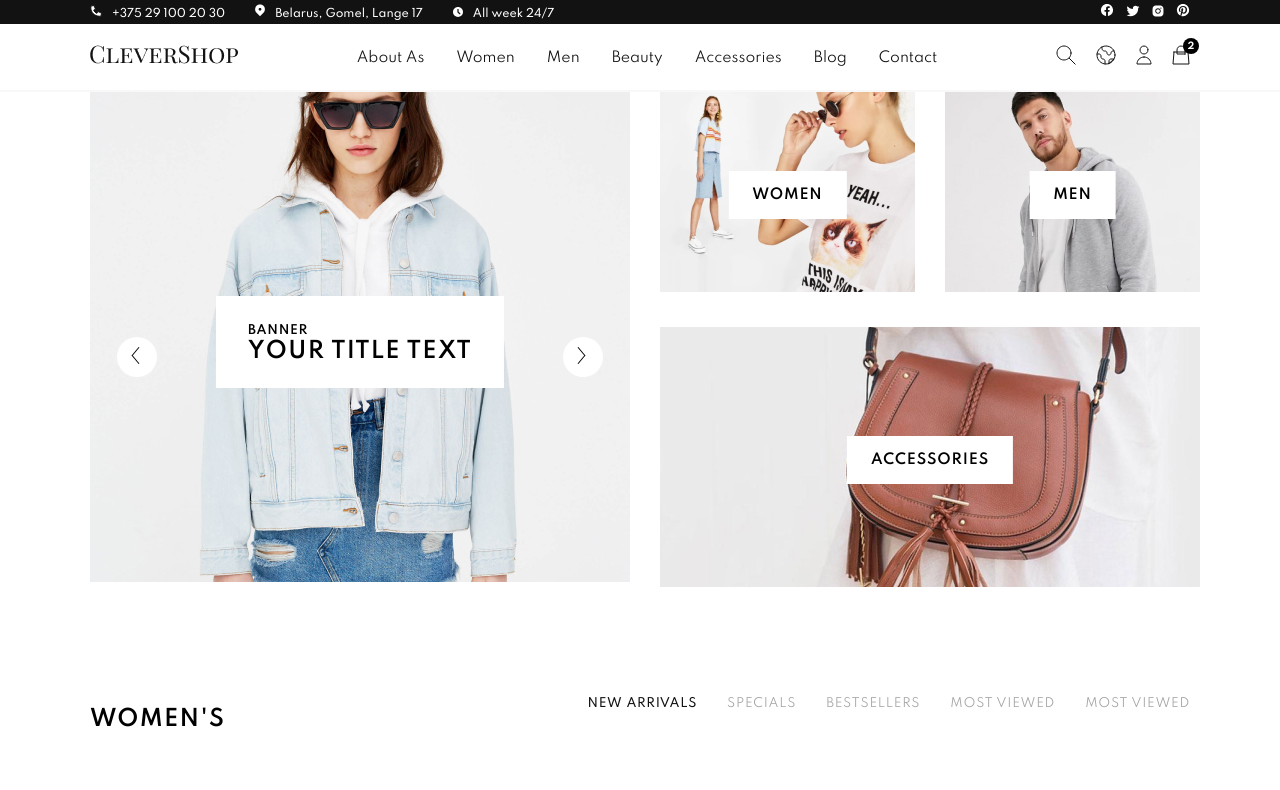
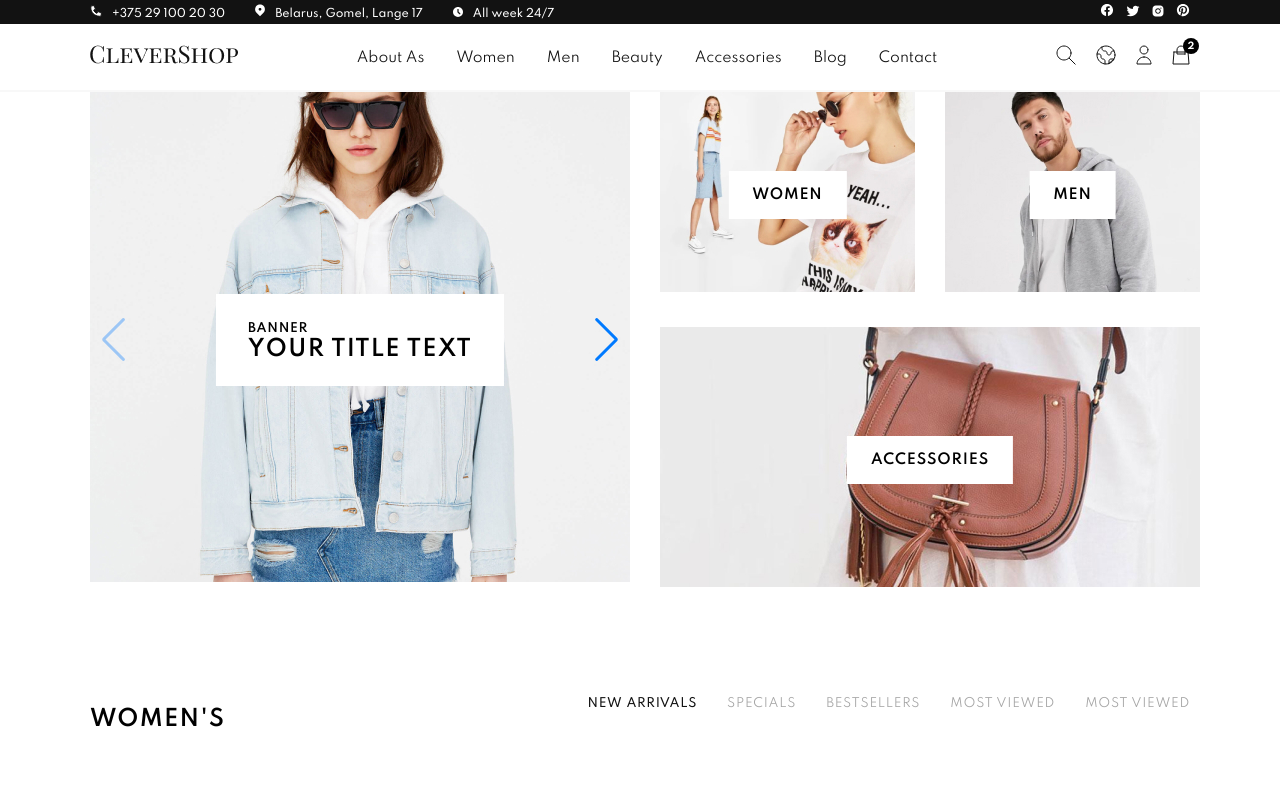
Before and after one commit to Hv0st/training-shop, a React (Create React App) app: page /#/ in a window 1280 px wide. Shown: the top 790 px of the page. Built offline with nearby package versions, Linux system fonts and the light colour scheme.

Commit message:
install swiper & add for mainscreen

```diff
--- a/package.json
+++ b/package.json
@@ -13,6 +13,7 @@
     "react-dom": "^17.0.2",
     "react-router-dom": "^6.2.1",
     "react-scripts": "5.0.0",
+    "swiper": "^8.0.6",
     "web-vitals": "^2.1.4"
   },
   "scripts": {
--- a/src/components/mainscreen/Mainscreen.jsx
+++ b/src/components/mainscreen/Mainscreen.jsx
@@ -1,5 +1,9 @@
 import s from './Mainsreen.module.scss';
 import Features from '../features/Features';
+import { Swiper, SwiperSlide } from 'swiper/react';
+import "swiper/css/bundle";
+import "swiper/scss/navigation";
+import { Navigation } from "swiper";
 import img from './assets/img/product-img-1.jpg';
 import imgWomen from './assets/img/product-women-img.jpg';
 import imgMen from './assets/img/product-men-img.jpg';
@@ -11,17 +15,47 @@ function Mainscreen() {
             <div className={s.container}>
                 <div className={s.mainscreenImgs}>
                     <div className={s.mainscreenImgWrapper}>
+                        <Swiper navigation={true} slidesPerView={1} modules={[Navigation]} className="mySwiper">
+                            <SwiperSlide className={s.swiperSlide}>
                                 <img className={s.mainscreenImg} src={img} alt="" />
                                 <div className={`${s.mainscreenBanner} ${s.mainscreenBannerBig}`}>
                                     <span className={s.mainscreenBannerSubtitle}>banner</span>
                                     <h2 className={`${s.mainscreenBannerTitle} ${s.mainscreenBannerTitleBig}`}>your Title text </h2>
                                 </div>
-                        <div className={s.arrows}>
+                                {/* <div className={s.arrows}>
                                     <div className={s.arrowLeft}>
                                     </div>
                                     <div className={s.arrowRight}>
                                     </div>
+                                </div> */}
+                            </SwiperSlide>
+                            <SwiperSlide className={s.swiperSlide}>
+                                <img className={s.mainscreenImg} src={img} alt="" />
+                                <div className={`${s.mainscreenBanner} ${s.mainscreenBannerBig}`}>
+                                    <span className={s.mainscreenBannerSubtitle}>banner</span>
+                                    <h2 className={`${s.mainscreenBannerTitle} ${s.mainscreenBannerTitleBig}`}>your Title text </h2>
                                 </div>
+                                {/* <div className={s.arrows}>
+                                    <div className={s.arrowLeft}>
+                                    </div>
+                                    <div className={s.arrowRight}>
+                                    </div>
+                                </div> */}
+                            </SwiperSlide>
+                            <SwiperSlide className={s.swiperSlide}>
+                                <img className={s.mainscreenImg} src={img} alt="" />
+                                <div className={`${s.mainscreenBanner} ${s.mainscreenBannerBig}`}>
+                                    <span className={s.mainscreenBannerSubtitle}>banner</span>
+                                    <h2 className={`${s.mainscreenBannerTitle} ${s.mainscreenBannerTitleBig}`}>your Title text </h2>
+                                </div>
+                                {/* <div className={s.arrows}>
+                                    <div className={s.arrowLeft}>
+                                    </div>
+                                    <div className={s.arrowRight}>
+                                    </div>
+                                </div> */}
+                            </SwiperSlide>
+                        </Swiper>
                     </div>
                     <div className={s.mainscreenImgWrapper}>
                         <img className={s.mainscreenImg} src={imgWomen} alt="" />
--- a/src/components/mainscreen/Mainsreen.module.scss
+++ b/src/components/mainscreen/Mainsreen.module.scss
@@ -50,6 +50,7 @@
 }
 
 .mainscreenImgWrapper:nth-child(1) {
+    max-width: 540px;
     position: relative;
     grid-column-start: 1;
     grid-column-end: 2;
@@ -183,73 +184,73 @@
 
 }
 
-.arrows {
-    position: relative;
-    top: -50%;
-    transform: translateY(50%);
-}
+// .arrows {
+//     position: relative;
+//     top: -50%;
+//     transform: translateY(50%);
+// }
 
-.arrowLeft {
-    position: absolute;
-    height: 40px;
-    width: 40px;
-    border-radius: 50px;
-    top: 50%;
-    left: 5%;
-    background-color: white;
-}
+// .arrowLeft {
+//     position: absolute;
+//     height: 40px;
+//     width: 40px;
+//     border-radius: 50px;
+//     top: 50%;
+//     left: 5%;
+//     background-color: white;
+// }
 
-.arrowLeft::before {
-    position: absolute;
-    content: "";
-    height: 1px;
-    width: 11px;
-    top: 14px;
-    left: 13px;
-    background: black;
-    transform: rotate(-50deg);
-}
+// .arrowLeft::before {
+//     position: absolute;
+//     content: "";
+//     height: 1px;
+//     width: 11px;
+//     top: 14px;
+//     left: 13px;
+//     background: black;
+//     transform: rotate(-50deg);
+// }
 
-.arrowLeft::after {
-    position: absolute;
-    content: "";
-    height: 1px;
-    width: 11px;
-    top: 22px;
-    left: 13px;
-    background: black;
-    transform: rotate(50deg);
-}
+// .arrowLeft::after {
+//     position: absolute;
+//     content: "";
+//     height: 1px;
+//     width: 11px;
+//     top: 22px;
+//     left: 13px;
+//     background: black;
+//     transform: rotate(50deg);
+// }
 
 
-.arrowRight {
-    position: absolute;
-    height: 40px;
-    width: 40px;
-    border-radius: 50px;
-    top: 50%;
-    right: 5%;
-    background-color: white;
-}
+// .arrowRight {
+//     position: absolute;
+//     height: 40px;
+//     width: 40px;
+//     border-radius: 50px;
+//     top: 50%;
+//     right: 5%;
+//     background-color: white;
+// }
 
-.arrowRight::before {
-    position: absolute;
-    content: "";
-    height: 1px;
-    width: 11px;
-    top: 14px;
-    left: 13px;
-    background: black;
-    transform: rotate(50deg);
-}
+// .arrowRight::before {
+//     position: absolute;
+//     content: "";
+//     height: 1px;
+//     width: 11px;
+//     top: 14px;
+//     left: 13px;
+//     background: black;
+//     transform: rotate(50deg);
+// }
 
-.arrowRight::after {
-    position: absolute;
-    content: "";
-    height: 1px;
-    width: 11px;
-    top: 22px;
-    left: 13px;
-    background: black;
-    transform: rotate(-50deg);
-}
+// .arrowRight::after {
+//     position: absolute;
+//     content: "";
+//     height: 1px;
+//     width: 11px;
+//     top: 22px;
+//     left: 13px;
+//     background: black;
+//     transform: rotate(-50deg);
+// }
--- a/src/components/productCard/ProductCard.jsx
+++ b/src/components/productCard/ProductCard.jsx
@@ -2,6 +2,7 @@ import s from './ProductCard.module.scss';
 import Share from '../share/Share';
 import Rating from '../rating/Rating';
 import ProductNarrative from '../productNarrative/ProuctNarrative';
+import RelatedProducts from '../relatedProducts/RelatedProducts';
 import leftImg1 from './assets/img/product-img-left-1.jpg';
 import leftImg2 from './assets/img/product-img-left-2.jpg';
 import leftImg3 from './assets/img/product-img-left-3.jpg';
@@ -51,12 +52,12 @@ function ProductCard(props) {
                     <div className={s.productCardMedium}>
                         <div className={s.productCardMediumImgWrapper}>
                         <img className={s.productCardMediumImg} src={mainImg} alt="" />
-                            <div className={s.CardMediumArrows}>
+                            {/* <div className={s.CardMediumArrows}>
                                 <div className={s.CardMediumArrowLeft}>
                                 </div>
                                 <div className={s.CardMediumArrowRight}>
                                 </div>
-                            </div>
+                            </div> */}
                         </div>
 
                     </div>
@@ -149,6 +150,7 @@ function ProductCard(props) {
                     </div>
                 </div>
             </div>
+            <RelatedProducts />
         </div>
     );
 }
--- a/src/components/relatedProducts/RelatedProducts.module.scss
+++ b/src/components/relatedProducts/RelatedProducts.module.scss
@@ -0,0 +1,48 @@
+.relatedProduct
+.container{
+
+    max-width: 1140px;
+    margin: 0 auto;
+    padding: 0 20px;
+
+    @media screen and (max-width: 992px) {
+        max-width: 960px;
+        margin: 0 auto;
+    }
+
+    @media screen and (max-width: 768px) {
+        max-width: 720px;
+        margin: 0 auto;
+    }
+
+    @media screen and (max-width: 576px) {
+        max-width: 540px;
+        margin: 0 auto;
+    }
+
+    @media screen and (max-width: 360px) {
+        max-width: 320px;
+        margin: 0 auto;
+    }
+
+}
+.RelatedProductList {
+    margin-top: 50px;
+    display: grid;
+    grid-template-columns: 1fr 1fr 1fr 1fr;
+    justify-items: center;
+    grid-gap: 30px;
+
+    @media screen and (max-width: 1130px) {
+        grid-template-columns: 1fr 1fr 1fr;
+        grid-gap: 15px;
+    }
+
+    @media screen and (max-width: 855px) {
+        grid-template-columns: 1fr 1fr;
+    }
+
+    @media screen and (max-width: 585px) {
+        grid-template-columns: 1fr;
+    }
+}
```
Also changed, not shown: src/components/relatedProducts/RelatedProducts.jsx (+11 -7 lines), 1 other file (tests, documents, lock files or other folders). Lines whose indentation alone changed are shown as unchanged.
